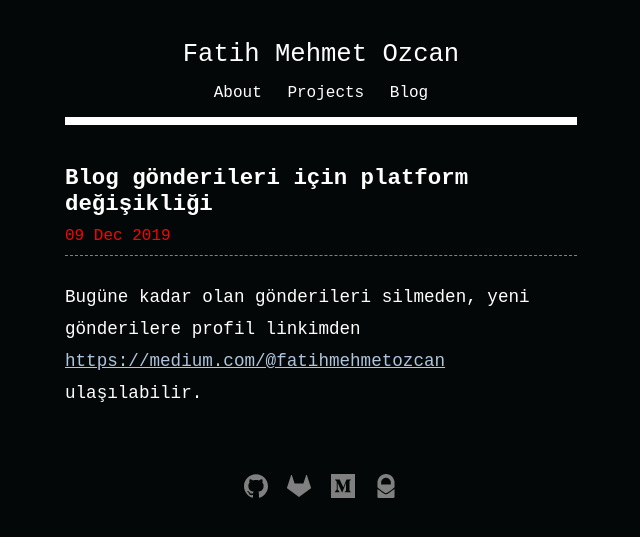
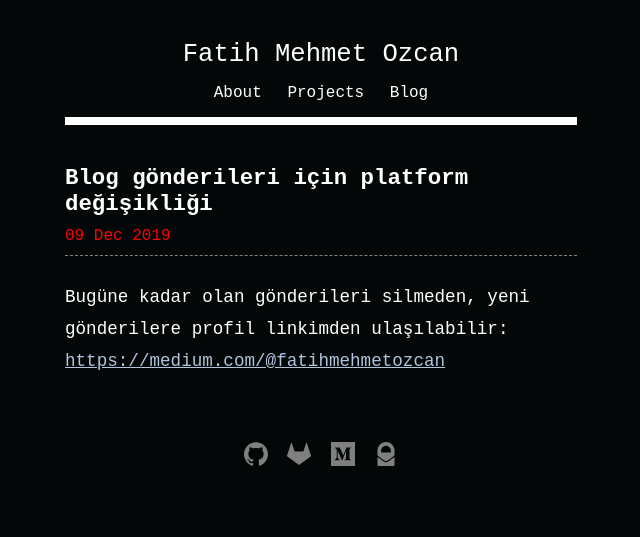
Before and after one commit to fatihmeh/fatihmeh.github.io, a Jekyll site: the page built from _posts/2019-12-09-konu-disi-blog.md, in a window 1280 px wide. Shown: the top 537 px of the page, without its empty margins (319-959 px from the left). Built offline with Jekyll 4.4.1, drawn with Linux system fonts in a browser that asks for light colours.

Commit message:
Blog posting update

```diff
--- a/_posts/2019-12-09-konu-disi-blog.md
+++ b/_posts/2019-12-09-konu-disi-blog.md
@@ -5,4 +5,4 @@ date: 2019-12-09
 lang: TR
 excerpt: Deneme, çeviri ve diğer gönderileri Medium.com üzerinde yayınlayacağım
 ---
-Bugüne kadar olan gönderileri silmeden, yeni gönderilere profil linkimden [https://medium.com/@fatihmehmetozcan]((https://medium.com/@fatihmehmetozcan)) ulaşılabilir.
+Bugüne kadar olan gönderileri silmeden, yeni gönderilere profil linkimden ulaşılabilir: [https://medium.com/@fatihmehmetozcan](https://medium.com/@fatihmehmetozcan)
--- a/blog/index.html
+++ b/blog/index.html
@@ -6,7 +6,7 @@ title: Blog - Fatih Mehmet Ozcan
 	<ul class="ul-blog-list">
 	  {% for post in site.posts %}
 		<li>
-		<p class="blog-date"><span class="info-text">{{ post.date | date_to_string }} - {{ post.lang }}</span></p>
+		<p class="blog-date"><span class="info-text">{{ post.date | date_to_string }} {{ post.lang }}</span></p>
 		<a class="blog-title" href="{{ post.url }}" title="{{ post.title }}">{{ post.title }}</a>
 		<p class="blog-excerpt">{{ post.excerpt }}</p>
 		</li>
```
